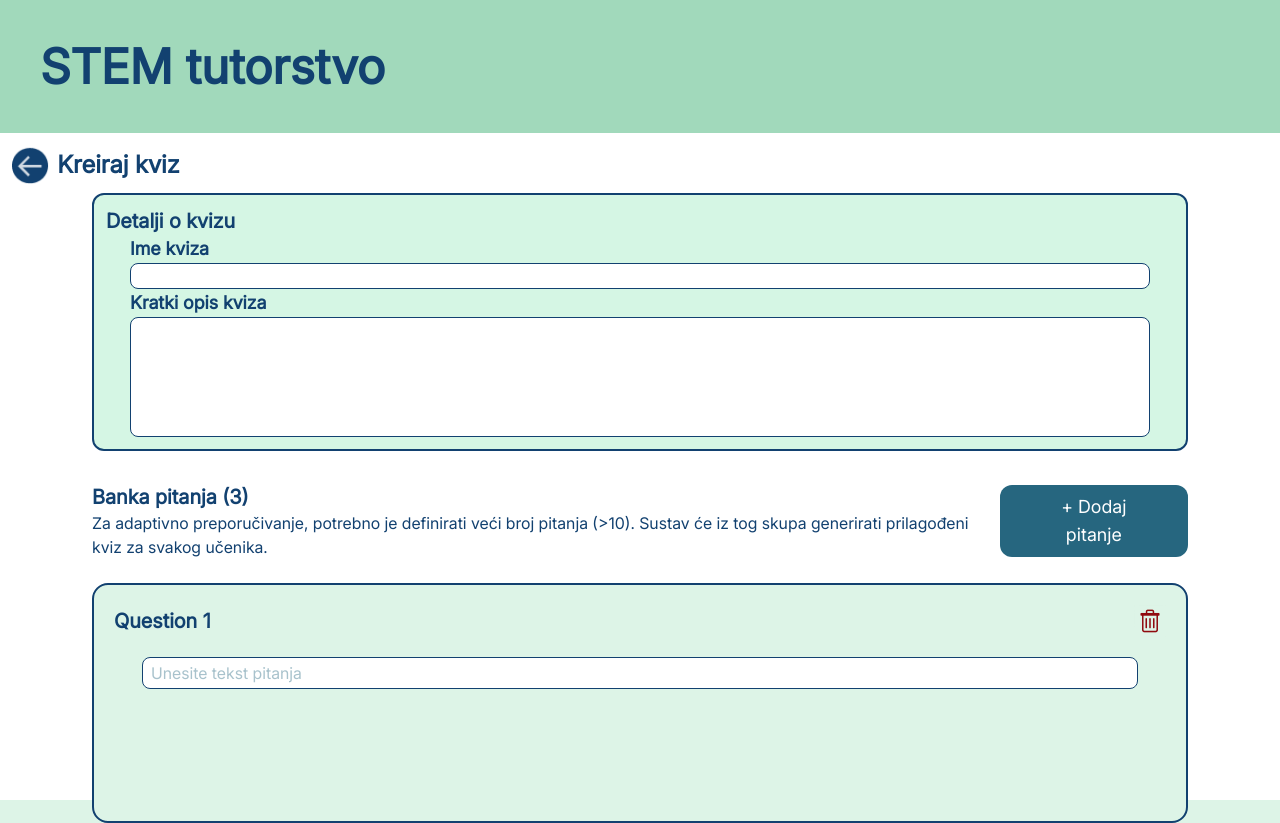
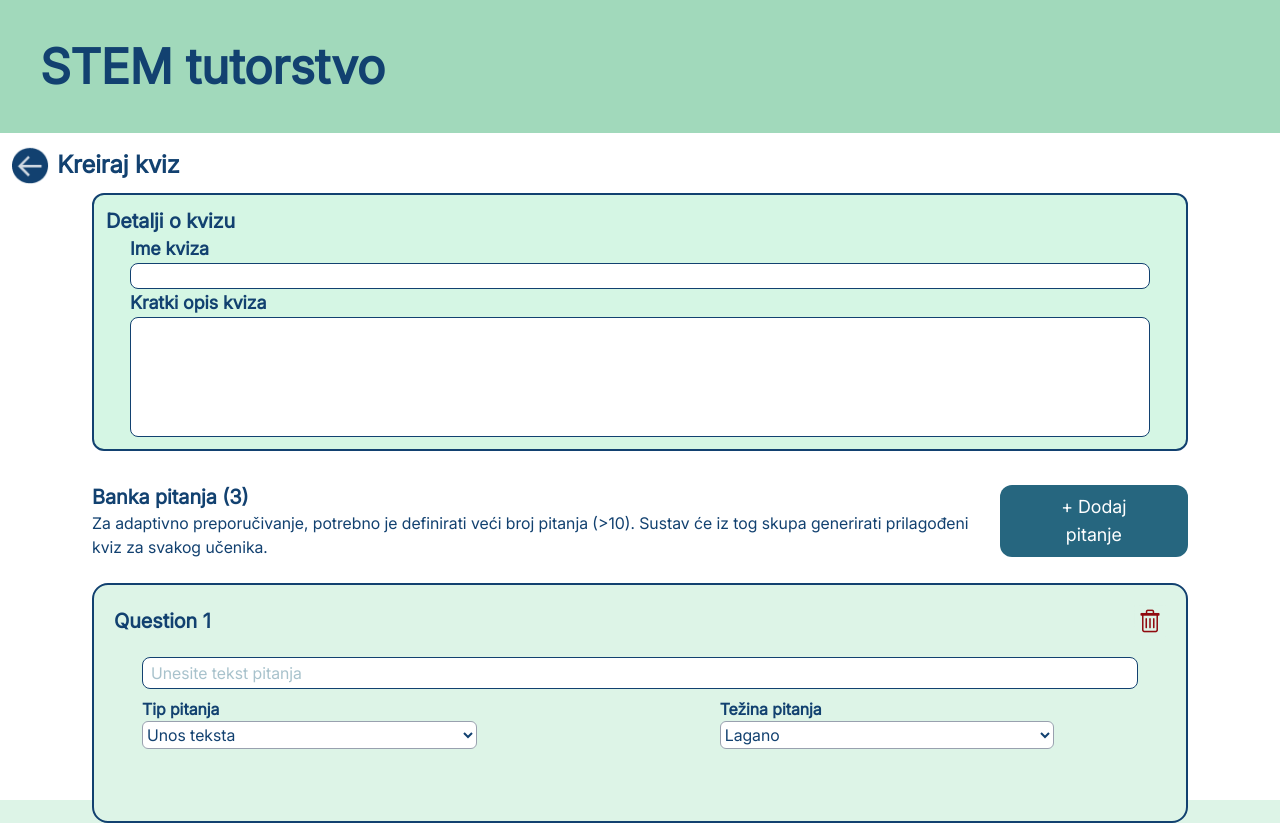
Before and after one commit to IvanaVelickovic/progi-projekt, a React (Vite) app in the folder frontend/: page /instructor/addQuiz in a window 1280 px wide. Built offline with nearby package versions, Linux system fonts and the light colour scheme; no server answers.

Commit message:
add changes to AddQuiz.tsx

```diff
--- a/frontend/src/pages/AddQuiz.tsx
+++ b/frontend/src/pages/AddQuiz.tsx
@@ -4,6 +4,7 @@ import googleLogo from "../assets/logos/google_logo.png";
 import api from "../api";
 
 interface Question {
+  id: number;
   text: string;
   type: "input" | "multiple-choice";
   difficulty: "easy" | "medium" | "hard";
@@ -14,6 +15,7 @@ interface Question {
 const AddQuiz = () => {
   const [questions, setQuestions] = useState<Question[]>([
     {
+      id: -1,
       text: "",
       type: "input",
       difficulty: "easy",
@@ -73,6 +75,21 @@ const AddQuiz = () => {
       );
     }
   }; */
+
+  const handleTypeChange = (
+    id: number,
+    e: React.ChangeEvent<HTMLInputElement | HTMLSelectElement>
+  ) => {
+    const { name, value } = e.target;
+
+    setQuestions((prevQuestions) =>
+      prevQuestions.map((q) =>
+        q.id === id
+          ? { ...q, [name]: value } // spojimo postojeće i nove vrijednosti
+          : q
+      )
+    );
+  };
 
   return (
     <div className="h-screen">
@@ -135,7 +152,35 @@ const AddQuiz = () => {
                     placeholder="Unesite tekst pitanja"
                   ></input>
                 </div>
-                <div></div>
+                <div className=" flex justify-between px-12 mt-2">
+                  <div className="w-[42%]">
+                    <label className="font-semibold block">Tip pitanja</label>
+                    <select
+                      name="type"
+                      value={item.type}
+                      className="border border-gray-400 rounded-md py-0.5 focus:outline-none focus:ring-1 focus:ring-[#1e3a56] bg-white w-4/5"
+                      onChange={(e) => handleTypeChange(id, e)}
+                    >
+                      <option value="input">Unos teksta</option>
+                      <option value="options">Opcije</option>
+                      <option value="truefalse">Točno/Netočno</option>
+                    </select>
+                  </div>
+                  <div className="w-[42%] ">
+                    <label className="font-semibold block">
+                      Težina pitanja
+                    </label>
+                    <select
+                      name="subject"
+                      value={item.difficulty}
+                      className="border border-gray-400 rounded-md py-0.5 focus:outline-none focus:ring-1 focus:ring-[#1e3a56] bg-white w-4/5"
+                    >
+                      <option value="easy">Lagano</option>
+                      <option value="medium">Srednje</option>
+                      <option value="hard">Teško</option>
+                    </select>
+                  </div>
+                </div>
               </div>
             ))}
           </div>
```
